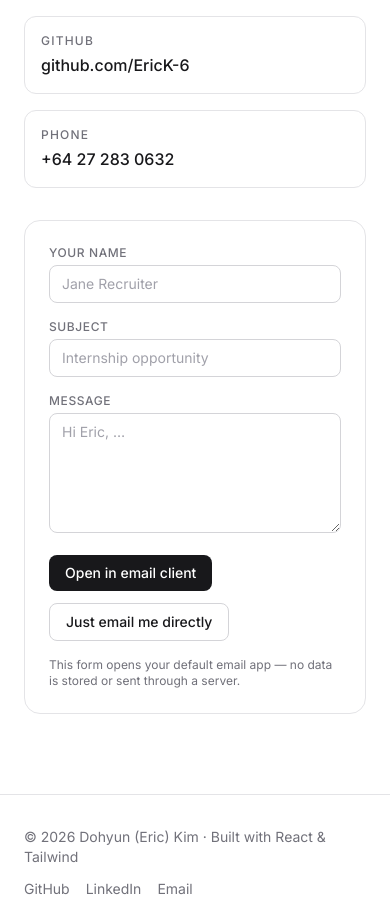
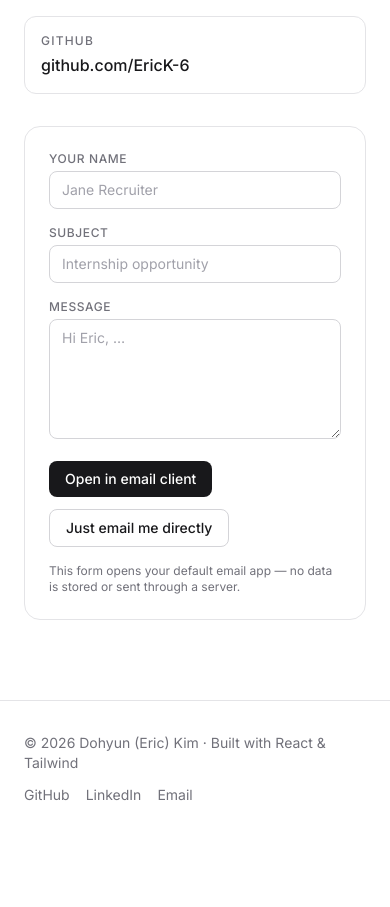
Before and after one commit to EricK-6/personal-website, a React (Vite) app: page / in a window 390 px wide. Shown: the part 8574-9481 px from the top of the page. After the commit the page ends 9411 px from the top, so only its background shows below. Built offline with nearby package versions, Linux system fonts and the light colour scheme.

Commit message:
Remove phone number from contact section

```diff
--- a/src/components/Contact.jsx
+++ b/src/components/Contact.jsx
@@ -43,7 +43,6 @@ export default function Contact() {
             href="https://github.com/EricK-6"
             external
           />
-          <ContactLink label="Phone" value="+64 27 283 0632" href="tel:+64272830632" />
         </div>
 
         <form
```
